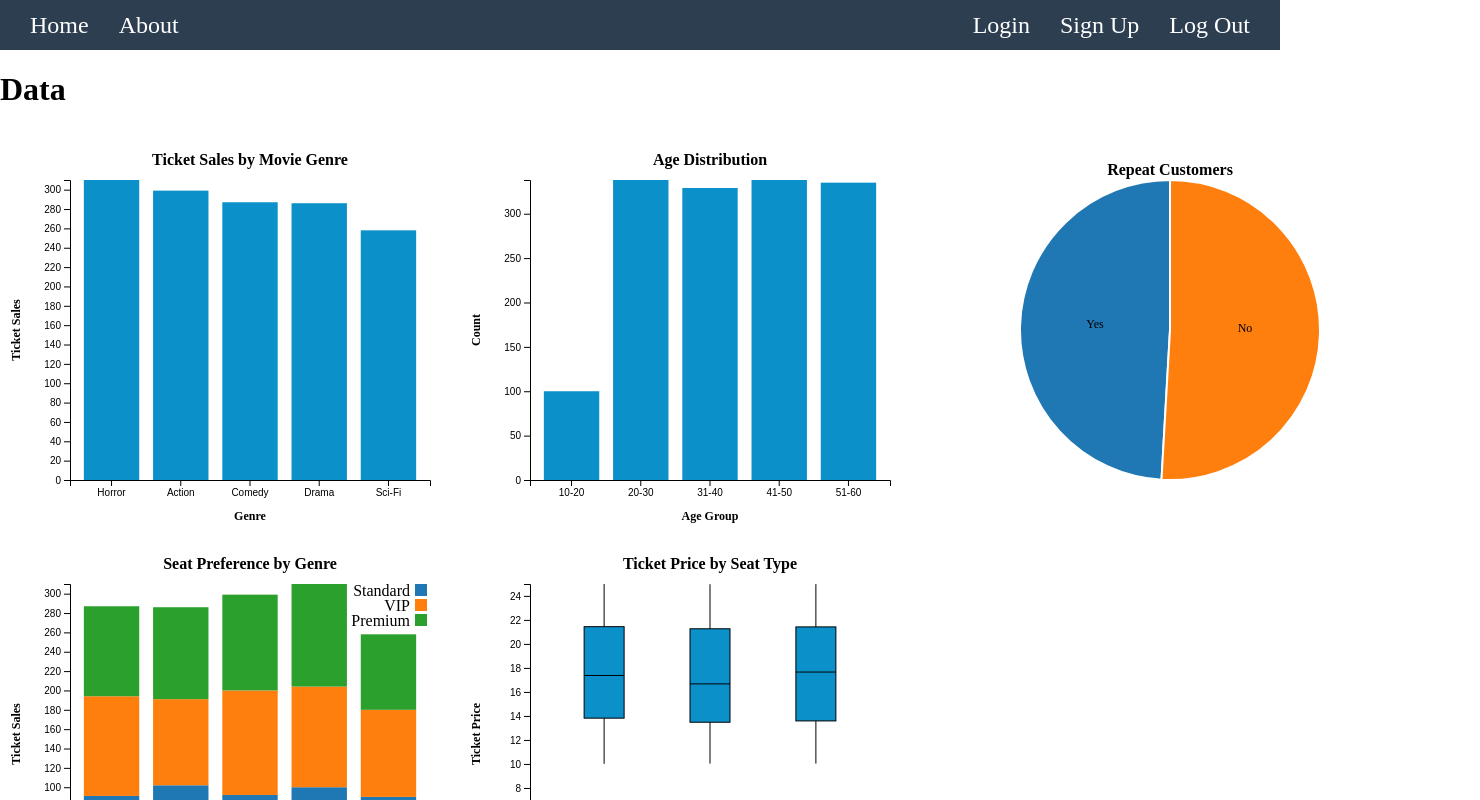
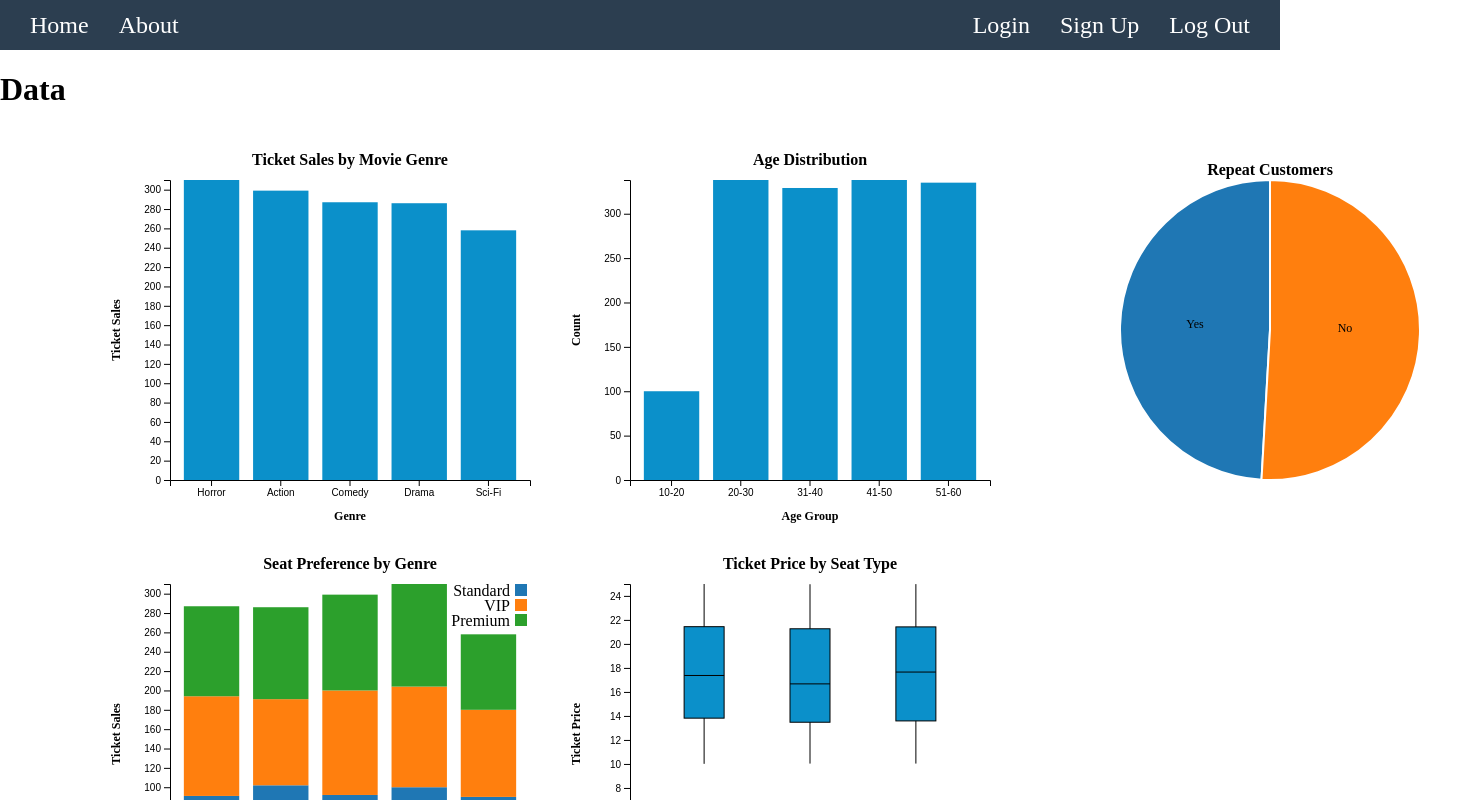
Before and after one commit to ravenusmc/cinema_hall_ticket_sales, a Vue app in the folder client/: page /data in a window 1280 px wide. Shown: the top 800 px of the page, 1480 px wide, since content can reach past the window. Built offline with nearby package versions, Linux system fonts and the light colour scheme.

Commit message:
minor changes

```diff
--- a/client/src/views/DataView.vue
+++ b/client/src/views/DataView.vue
@@ -43,6 +43,7 @@ export default {
 .graph-area {
   display: grid;
   grid-template-columns: 1fr 1fr 1fr;
+  margin: 0 100px 0 100px;
 }
 
 .ai-graph-area {
```
